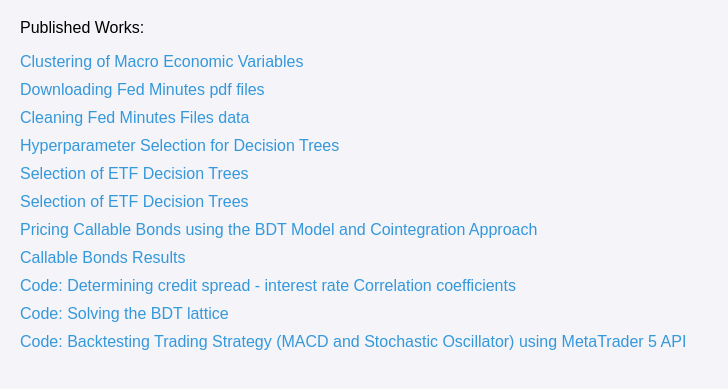
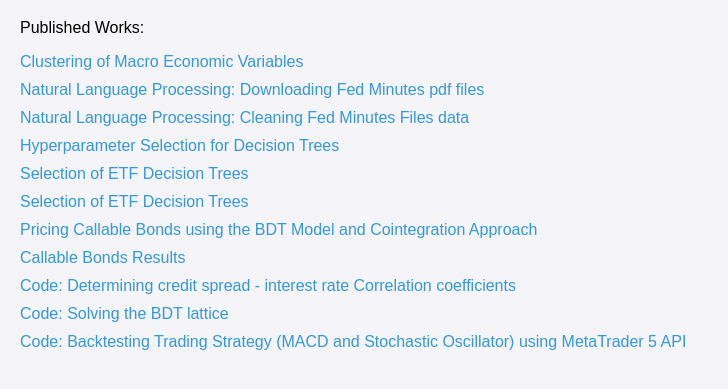
Before and after one commit to lhgomezb/Works_and_Papers, a plain HTML site: page index.html in a window 1280 px wide. Shown: the part 81-470 px from the top of the page, without its empty margins (0-728 px from the left). Drawn offline with Linux system fonts and the light colour scheme.

Commit message:
Correccion archivo index
Correccion archivo index. nombre de archivos .py.

```diff
--- a/index.html
+++ b/index.html
@@ -35,8 +35,8 @@
     <p>Published Works:</p>
     <ul>
         <li><a href="White Paper Clustering and Variable Replacement.pdf">Clustering of Macro Economic Variables</a></li>
-	<li><a href="Natural Language Processing: Minutes Fed.py">Downloading Fed Minutes pdf files</a></li>
-	<li><a href="Natural Language Processing: Cleaning Text Data.py">Cleaning Fed Minutes Files data</a></li>
+	<li><a href="Minutes Fed.py">Natural Language Processing: Downloading Fed Minutes pdf files</a></li>
+	<li><a href="Cleaning Text Data.py">Natural Language Processing: Cleaning Fed Minutes Files data</a></li>
         <li><a href="Selecting Hyperparameters for Decision Trees.pdf">Hyperparameter Selection for Decision Trees</a></li>
         <li><a href="Tree Selection.pdf">Selection of ETF Decision Trees</a></li>
 	<li><a href="BDT.ipynb">Selection of ETF Decision Trees</a></li>
```
